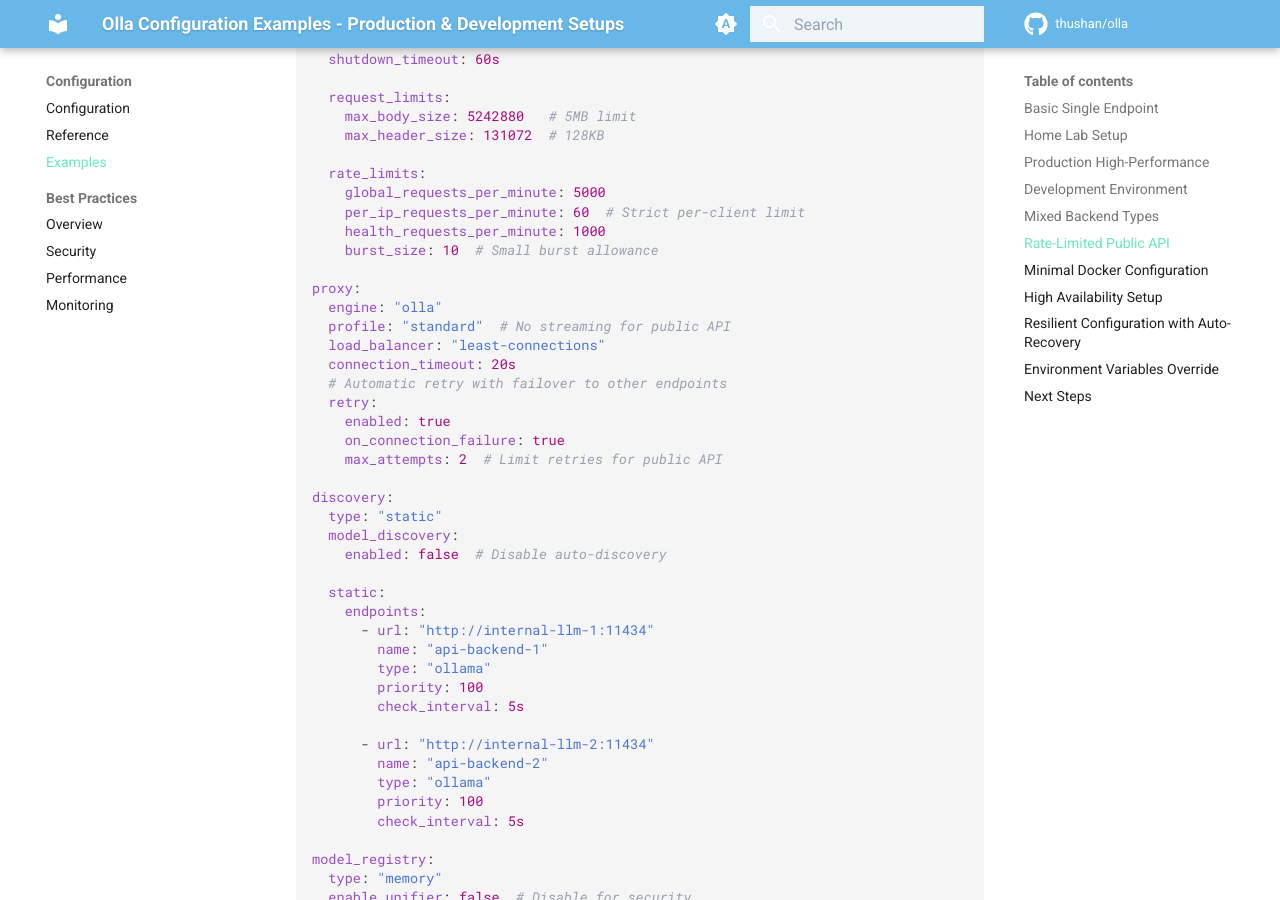
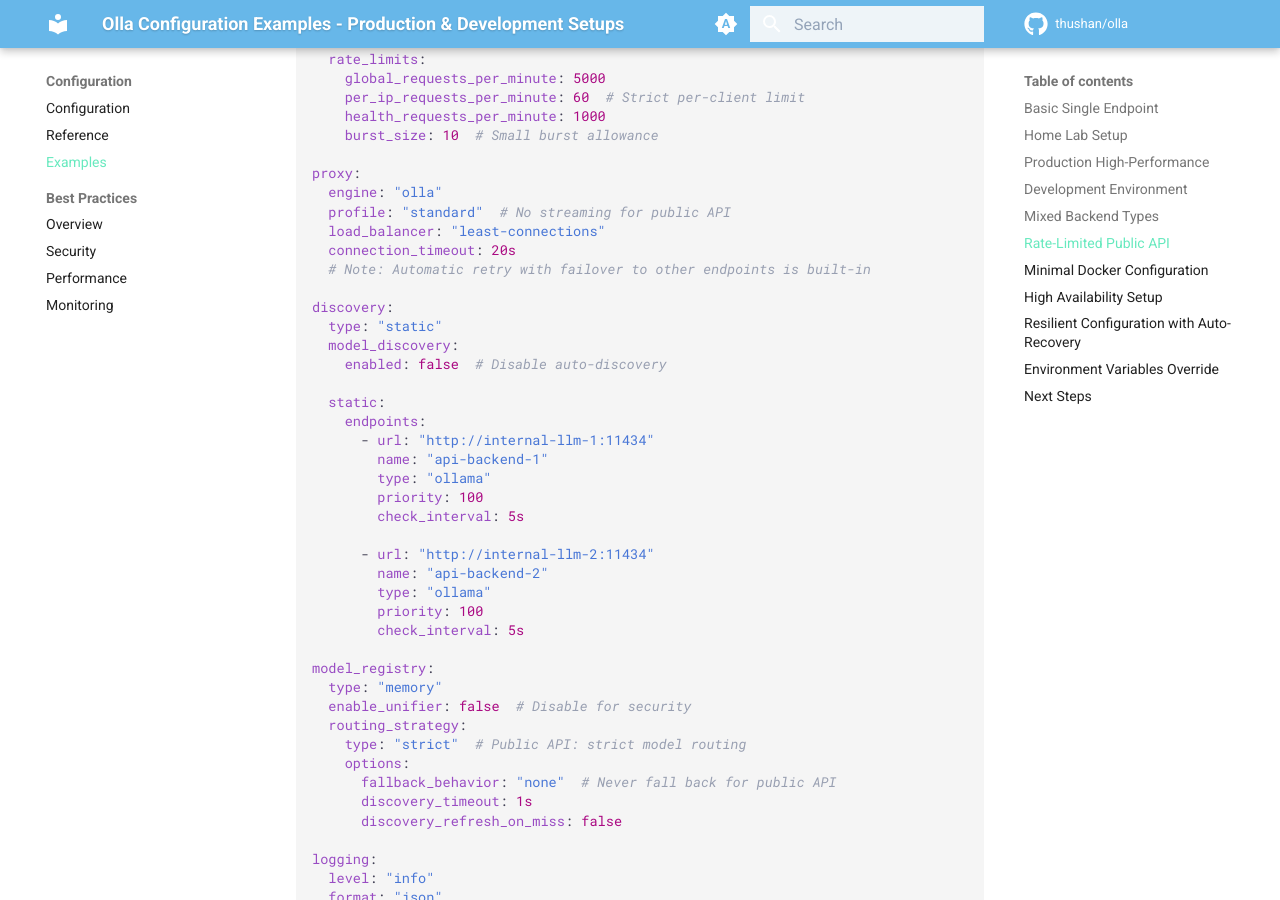
Before and after one commit to leo-3889/olla, an MkDocs documentation site: the page built from docs/content/configuration/examples.md, in a window 1280 px wide and 900 px high, scrolled down 6595 px. Built offline with MkDocs 1.6.1 and Material for MkDocs 9.7.7, drawn with Linux system fonts in a browser that asks for light colours; comment, search, counter and statistics services are not loaded; some of the changed text lies outside the part shown.

Commit message:
doc updates

```diff
--- a/docs/content/configuration/examples.md
+++ b/docs/content/configuration/examples.md
@@ -124,10 +124,7 @@ proxy:
   profile: "auto"
   load_balancer: "least-connections"
   connection_timeout: 45s
-  retry:
-    enabled: true
-    on_connection_failure: true
-    max_attempts: 0  # Try all available endpoints
+  # Note: Retry is automatic and built-in for connection failures
 
 discovery:
   type: "static"
@@ -212,10 +209,7 @@ proxy:
   profile: "auto"
   load_balancer: "round-robin"  # Test all endpoints equally
   connection_timeout: 10s
-  retry:
-    enabled: true  # Enable to test retry logic
-    on_connection_failure: true
-    max_attempts: 2  # Limited retries for debugging
+  # Note: Retry is automatic and built-in for connection failures
 
 discovery:
   type: "static"
@@ -353,11 +347,7 @@ proxy:
   profile: "standard"  # No streaming for public API
   load_balancer: "least-connections"
   connection_timeout: 20s
-  # Automatic retry with failover to other endpoints
-  retry:
-    enabled: true
-    on_connection_failure: true
-    max_attempts: 2  # Limit retries for public API
+  # Note: Automatic retry with failover to other endpoints is built-in
 
 discovery:
   type: "static"
@@ -442,10 +432,7 @@ proxy:
   profile: "auto"
   load_balancer: "least-connections"
   connection_timeout: 30s
-  retry:
-    enabled: true
-    on_connection_failure: true
-    max_attempts: 0  # Try all endpoints for maximum availability
+  # Note: Automatic retry tries all endpoints for maximum availability
 
 discovery:
   type: "static"
@@ -517,10 +504,7 @@ proxy:
   load_balancer: "priority"
   connection_timeout: 30s
   response_timeout: 900s
-  retry:
-    enabled: true  # Automatic retry on failures
-    on_connection_failure: true
-    max_attempts: 0  # Try all available endpoints
+  # Note: Automatic retry on failures tries all available endpoints
 
 discovery:
   type: "static"
```
Also changed, not shown: docs/content/configuration/practices/overview.md (+5 -6 lines), docs/content/configuration/practices/performance.md (+2 -8 lines), docs/content/getting-started/quickstart.md (+1 -5 lines), docs/content/index.md (+1 -1 lines).
